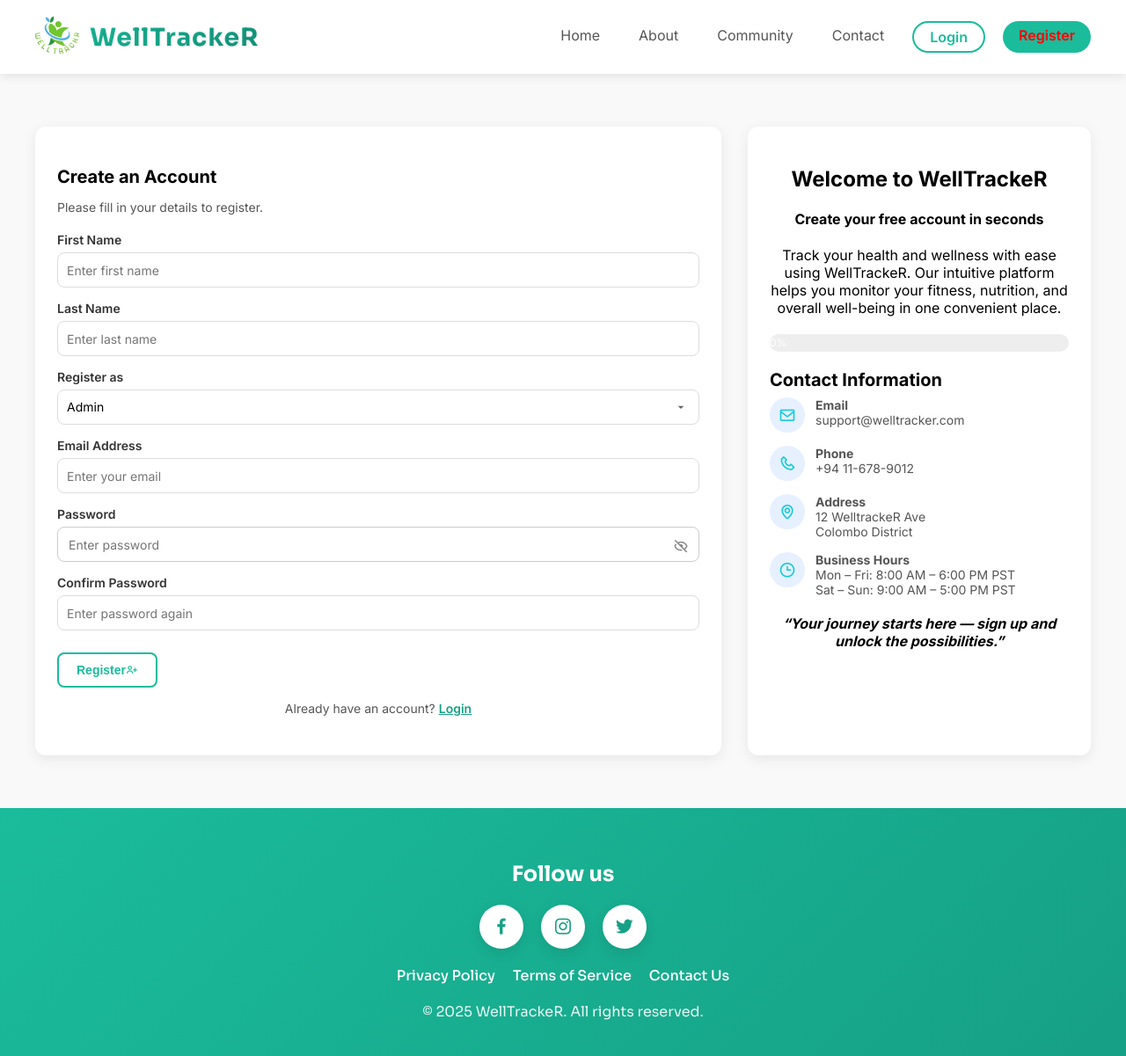
After one commit to sankajithdjinasena/WelltackerR, a PHP site: page /register_admin.php in a window 1280 px wide. The commit adds this page. Shown: the whole page at 88% size. Run offline with PHP 8.4, Linux system fonts and the light colour scheme.

Commit message:
register admin

```diff
--- /dev/null
+++ b/register_admin.php
@@ -0,0 +1,244 @@
+<!DOCTYPE html>
+<html lang="en">
+
+<head>
+    <meta charset="UTF-8">
+    <meta name="viewport" content="width=device-width, initial-scale=1.0">
+    <title>WelltrackeR | Register Admin</title>
+    <link rel="stylesheet" href="css/login.css">
+    <link rel="icon" type="image/png" href="image/Logo_R.png">
+    <!-- Boxicons -->
+    <link href="https://unpkg.com/boxicons@2.1.4/css/boxicons.min.css" rel="stylesheet">
+</head>
+
+<body>
+
+    <?php
+include 'config.php';
+
+if (isset($_POST['register'])) {
+    // Sanitize inputs
+    $first_name = trim($_POST['first_name']);
+    $last_name = trim($_POST['last_name']);
+    $email = trim($_POST['email']);
+    $role = $_POST['role'];
+    $password = $_POST['password'];
+    $confirm_password = $_POST['confirm_password'];
+
+    // Check password match
+    if ($password !== $confirm_password) {
+        echo "<script>alert('Passwords do not match!');</script>";
+    } else {
+        // Check if email already exists
+        $checkEmail = $conn->prepare("SELECT * FROM users WHERE email = ?");
+        $checkEmail->bind_param("s", $email);
+        $checkEmail->execute();
+        $result = $checkEmail->get_result();
+
+        if ($result->num_rows > 0) {
+            echo "<script>alert('Email already registered! Please login.');</script>";
+        } else {
+            // Hash password
+            $hashed_password = password_hash($password, PASSWORD_DEFAULT);
+
+            // Set verification status based on role
+            $verification_status = 'Verified';
+
+            // Insert user
+            $stmt = $conn->prepare(
+                "INSERT INTO users (first_name, last_name, email, password, role, verification_status)
+                VALUES (?, ?, ?, ?, ?, ?)"
+            );
+            $stmt->bind_param(
+                "ssssss",
+                $first_name,
+                $last_name,
+                $email,
+                $hashed_password,
+                $role,
+                $verification_status
+            );
+
+            if ($stmt->execute()) {
+                echo "<script>
+                        alert('Registration successful! You can now login.');
+                        window.location.href='login.php';
+                      </script>";
+            } else {
+                echo "<script>alert('Error: Registration failed. Try again.');</script>";
+            }
+
+            $stmt->close();
+        }
+
+        $checkEmail->close();
+    }
+}
+?>
+
+
+
+    <style>
+        .password-wrapper i {
+            top: 55%;
+        }
+    </style>
+
+    <!-- Navbar -->
+    <nav>
+        <div class="nav-header">
+            <div class="nav-logo"><img src="image/Logo_R.png" alt="Logo"></div>
+            <div class="nav-title">
+                <h1>WellTrackeR</h1>
+            </div>
+        </div>
+
+        <!-- Hamburger Menu -->
+        <i class='bx bx-menu menu-toggle'></i>
+
+        <div class="nav-links">
+            <a href="index.php">Home</a>
+            <a href="about.php">About</a>
+            <a href="community.php">Community</a>
+            <a href="contact.php">Contact</a>
+            <a href="login.php" class="login-btn">Login</a>
+            <a href="register.php" class="register-btn" id="active">Register</a>
+        </div>
+    </nav>
+
+    <!-- Login Form -->
+    <section class="login-contact-section">
+        <div class="login-contact-grid">
+            <div class="login-contact-form">
+                <h3>Create an Account</h3>
+                <p>Please fill in your details to register.</p>
+                <form id="registerForm" action="register.php" method="POST">
+                    <div class="login-form-group">
+                        <label>First Name</label>
+                        <input type="text" name="first_name" placeholder="Enter first name" required>
+                    </div>
+                    <div class="login-form-group">
+                        <label>Last Name</label>
+                        <input type="text" name="last_name" placeholder="Enter last name" required>
+                    </div>
+                    <div class="login-form-group">
+                        <label for="role">Register as</label>
+                        <select id="role" name="role" required >
+                            <option value="admin">Admin</option>
+                        </select>
+                    </div>
+
+                    <div class="login-form-group">
+                        <label>Email Address</label>
+                        <input type="email" name="email" placeholder="Enter your email" required>
+                    </div>
+                    <div class="login-form-group">
+                        <label>Password</label>
+                        <div class="password-wrapper">
+                            <input type="password" id="passwordInput" name="password" placeholder="Enter password" required>
+                            <i id="togglePassword" class="bx bx-hide"></i>
+                        </div>
+                    </div>
+
+                    <div class="login-form-group">
+                        <label>Confirm Password</label>
+                        <input type="password" id="confirm-password" name="confirm_password" placeholder="Enter password again" required>
+                    </div>
+
+                    <button type="submit" name="register" class="login-submit-btn">
+                        Register <i class="bx bx-user-plus"></i>
+                    </button>
+                </form>
+
+                <center>
+                    <p style="margin-top:15px;font-size:14px;">Already have an account?
+                        <a href="login.php" style="color:#16a085;font-weight:600;">Login</a>
+                    </p>
+                </center>
+            </div>
+            <div class="login-contact-form">
+                <div class="contact-info">
+
+                    <h2>
+                        <center>Welcome to WellTrackeR</center>
+                    </h2>
+                    <h4>
+                        <center>Create your free account in seconds</center>
+                    </h4>
+                    <p>
+                        <center>Track your health and wellness with ease using WellTrackeR. Our intuitive platform helps
+                            you monitor your fitness, nutrition, and overall well-being in one convenient place.
+                        </center>
+                    </p>
+                    <div class="progress-container">
+                        <div class="progress-bar" id="progressBar">0%</div>
+                    </div>
+                    <h3>Contact Information</h3>
+
+                    <div class="contact-item">
+                        <div class="contact-icon"><i class='bx bx-envelope'></i></div>
+                        <div class="contact-text">
+                            <strong>Email</strong><br>
+                            support@welltracker.com
+                        </div>
+                    </div>
+
+                    <div class="contact-item">
+                        <div class="contact-icon"><i class='bx bx-phone'></i></div>
+                        <div class="contact-text">
+                            <strong>Phone</strong><br>
+                            +94 11-678-9012
+                        </div>
+                    </div>
+
+                    <div class="contact-item">
+                        <div class="contact-icon"><i class='bx bx-map'></i></div>
+                        <div class="contact-text">
+                            <strong>Address</strong><br>
+                            12 WelltrackeR Ave<br>Colombo District
+                        </div>
+                    </div>
+
+                    <div class="contact-item">
+                        <div class="contact-icon"><i class='bx bx-time'></i></div>
+                        <div class="contact-text">
+                            <strong>Business Hours</strong><br>
+                            Mon – Fri: 8:00 AM – 6:00 PM PST<br>
+                            Sat – Sun: 9:00 AM – 5:00 PM PST
+                        </div>
+                    </div>
+
+                    <p><i><b>
+                                <center>“Your journey starts here — sign up and unlock the possibilities.”</center>
+                            </b></i></p>
+                </div>
+
+            </div>
+        </div>
+    </section>
+
+
+    <!-- Footer -->
+    <footer>
+        <div class="social">
+            <h2>Follow us</h2>
+            <div class="social-media">
+                <a href="#"> <i class='bx bxl-facebook'></i></a>
+                <a href="#"> <i class='bx bxl-instagram'></i></a>
+                <a href="#"> <i class='bx bxl-twitter'></i></a>
+            </div>
+        </div>
+
+        <div class="footer-links">
+            <a href="privacy.php">Privacy Policy</a>
+            <a href="terms.php">Terms of Service</a>
+            <a href="contact.php">Contact Us</a>
+        </div>
+        <p>&copy; 2025 WellTrackeR. All rights reserved.</p>
+    </footer>
+
+</body>
+<script src="js/script.js"></script>
+<script src="js/password.js"></script>
+
+</html>
```
Also changed, not shown: admin_portal.php (+68 -18 lines), js/adminbox.js (added, +19 -0 lines).
